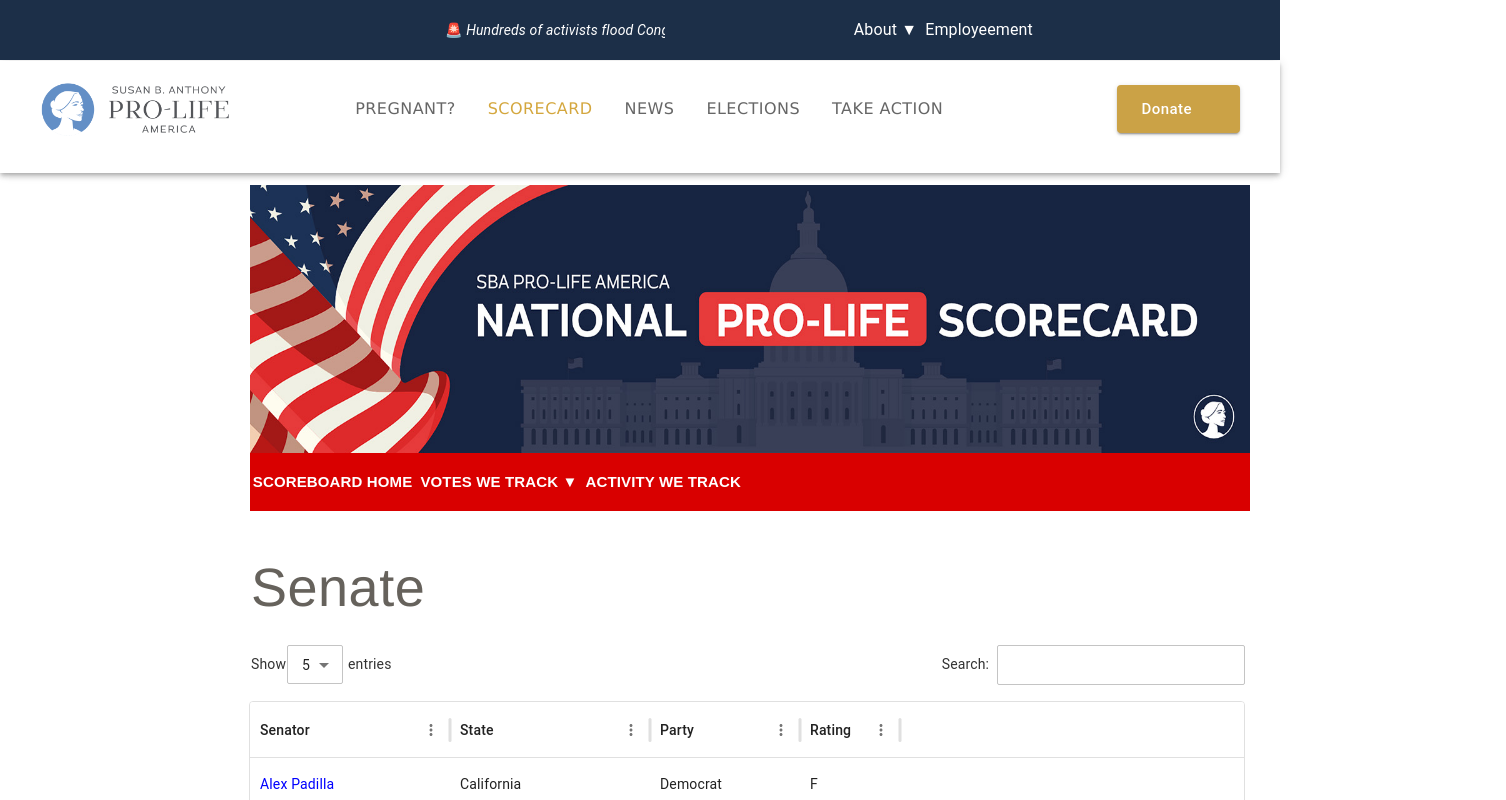
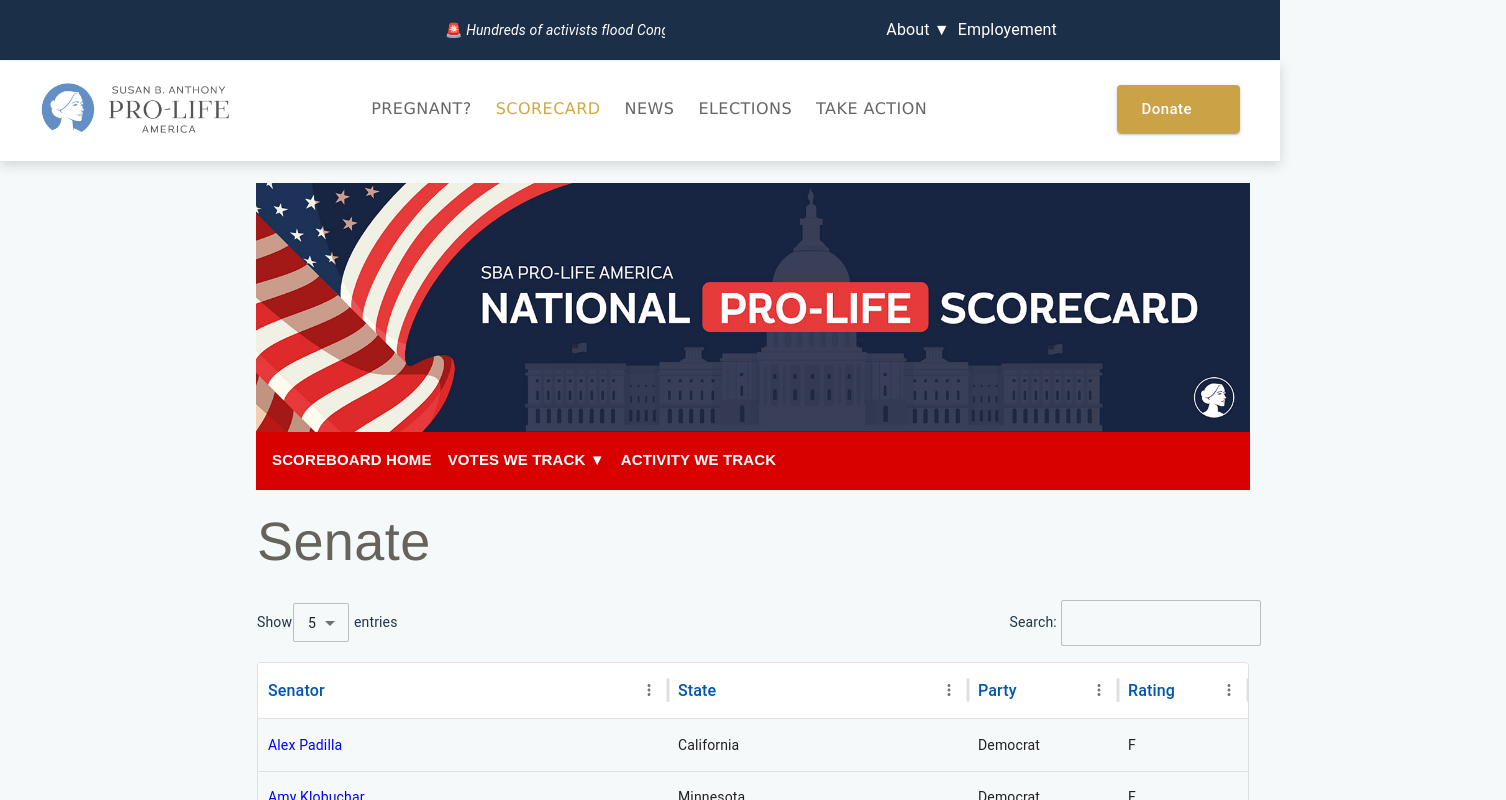
Before and after one commit to Teamgrid-Solutions-Private-Limited/Scoreboard-frontend-ui, a React (Vite) app in the folder scorecard-frontend/: page / in a window 1280 px wide. Shown: the top 800 px of the page, 1506 px wide, since content can reach past the window. Built offline with nearby package versions, Linux system fonts and the light colour scheme; some icons are missing.

Commit message:
updated scorecard

```diff
--- a/scorecard-frontend/src/App.jsx
+++ b/scorecard-frontend/src/App.jsx
@@ -13,8 +13,8 @@
     <>
     <BrowserRouter>
     <Routes>
-      {/* <Route path="/" element={<Scorecard />}/> */}
-      <Route path="/" element={<CustomizedGrid />}/>
+      <Route path="/" element={<Scorecard />}/>
+      {/* <Route path="/" element={<CustomizedGrid />}/> */}
       {/* <Route path="/" element={<TopBar />}/> */}
 
 
--- a/scorecard-frontend/src/components/AppHeaderBar.jsx
+++ b/scorecard-frontend/src/components/AppHeaderBar.jsx
@@ -6,16 +6,17 @@
   return (
     <AppBar
     position="fixed"
+    elevation={0}
     sx={{
       bgcolor: "white",
-      color: "black",
-      // boxShadow: 1,
       top: "61px", // Push below TopBar
       left: 0,
       width: "100%",
       zIndex: 1000,
       paddingTop:"16px",
-      height:{xs:"auto",md:"14%"}
+      height:{xs:"auto",md:"100px"},
+      boxShadow: "0px 4px 12px rgba(2, 2, 2, 0.15)", // 👈 light shadow
+
     }}
   >
     <Toolbar sx={{ display: "flex", justifyContent: "space-between", px: {xs:2,md:5},}}>
@@ -30,12 +31,12 @@
       </Box>
 
       {/* Center - Navigation Links */}
-      <Box sx={{ display: "flex", gap:2}}>
-        <Button sx={{ color: "#666" ,fontFamily:" Verdana, Geneva, sans-serif", fontSize: "16px",fontWeight: "400" }}>PREGNANT?</Button>
-        <Button sx={{ color: "#d4a73e" ,fontFamily:" Verdana, Geneva, sans-serif", fontSize: "16px",fontWeight: "400" }}>SCORECARD</Button>
-        <Button sx={{ color: "#666" ,fontFamily:" Verdana, Geneva, sans-serif", fontSize: "16px",fontWeight: "400" }}>NEWS</Button>
-        <Button sx={{ color: "#666" ,fontFamily:" Verdana, Geneva, sans-serif", fontSize: "16px",fontWeight: "400" }}>ELECTIONS</Button>
-        <Button sx={{ color: "#666",fontFamily:" Verdana, Geneva, sans-serif", fontSize: "16px",fontWeight: "400"  }}>TAKE ACTION</Button>
+      <Box sx={{ gap:1, display:{xs:"none",md:"flex"},flexWrap:"wrap",justifyContent:{xs:"center",md:"space-between"}}}>
+        <Button sx={{ color: "#666" ,fontFamily:" Verdana, Geneva, sans-serif", fontSize: "16px",fontWeight: "400" ,  "&:hover": { color: "#d4a73e" },}}>PREGNANT?</Button>
+        <Button sx={{ color: "#d4a73e" ,fontFamily:" Verdana, Geneva, sans-serif", fontSize: "16px",fontWeight: "400" ,"&:hover":{color:"#d4a73e"} }}>SCORECARD</Button>
+        <Button sx={{ color: "#666" ,fontFamily:" Verdana, Geneva, sans-serif", fontSize: "16px",fontWeight: "400" ,"&:hover":{color:"#d4a73e"}}}>NEWS</Button>
+        <Button sx={{ color: "#666" ,fontFamily:" Verdana, Geneva, sans-serif", fontSize: "16px",fontWeight: "400","&:hover":{color:"#d4a73e"} }}>ELECTIONS</Button>
+        <Button sx={{ color: "#666",fontFamily:" Verdana, Geneva, sans-serif", fontSize: "16px",fontWeight: "400","&:hover":{color:"#d4a73e"}  }}>TAKE ACTION</Button>
       </Box>
 
       {/* Right - Icons & Donate */}
--- a/scorecard-frontend/src/components/CustomizedGrid.jsx
+++ b/scorecard-frontend/src/components/CustomizedGrid.jsx
@@ -22,8 +22,6 @@
             >
              <TopBar/>
              <AppHeaderBar/>
-
-
             </Box>
             <Container
                 component="main"
--- a/scorecard-frontend/src/components/Scorecard.jsx
+++ b/scorecard-frontend/src/components/Scorecard.jsx
@@ -1,9 +1,13 @@
 import React from "react";
 import { DataGrid } from "@mui/x-data-grid";
-import { Box,FormControl,InputLabel,Select,Menu,MenuItem,TextField, Typography} from "@mui/material";
+import { Box, FormControl, InputLabel, Select, Menu, MenuItem, TextField, Typography, Stack, Grid } from "@mui/material";
 import { useState } from "react";
+import TopBar from "./TopBar";
+import AppHeaderBar from "./AppHeaderBar";
+import SenatorTopImg from "./SenatorTopImg";
 const columns = [
-  { field: "senator", headerName: "Senator", width: 200, renderCell: (params) => (
+  {
+    field: "senator", headerName: "Senator", width: 410, renderCell: (params) => (
       <span style={{
         color: params.row.party === "Republican" ? "red" :
           params.row.party === "Democrat" ? "blue" : "gray",
@@ -14,9 +18,9 @@
       </span>
     )
   },
-  { field: "state", headerName: "State", width: 200 },
+  { field: "state", headerName: "State", width: 300 },
   { field: "party", headerName: "Party", width: 150 },
-  { field: "rating", headerName: "Rating", width: 100 },
+  { field: "rating", headerName: "Rating", width: 130 },
 ];
 const rows = [
   { id: 1, senator: "Alex Padilla", state: "California", party: "Democrat", rating: "F" },
@@ -38,10 +42,113 @@
   );
   return (
     <>
+      <Box sx={{ display: "flex" }}>
+
+        <TopBar />
+        <AppHeaderBar />
+        <Box
+          component="main"
+          sx={() => ({
+            flexGrow: 1,
+            overflow: "auto",
+            backgroundColor: "#F5F9FA",
+            // optional, to visualize the area
+            // backgroundColor: "#d6d7e2 ", // optional, to visualize the area
+          })}
+        >
+
+          <Box sx={{
+            pt: { xs: "10px", md: '183px' }, // <-- Adds space below the fixed header (adjust height as needed)
+            // mx: 4,
+            // pb: 8,
+            // width: "100%"
+          }}>
+            <SenatorTopImg />
+          </Box>
+          <Stack
+            spacing={3}
+            sx={{
+              alignItems: "center",
+              mx: 2.5,
+              justifyContent: "center",
+              paddingX: "237px",
+              width: "100%",
+              // pb: 5,
+              mt: { xs: 8, md: -2 },
+            }}
+          >
+
+            <Box sx={{ width: "100%" }}>
+              <Typography component="h2" variant="h6" sx={{ mb: 2, fontSize: "54px", fontFamily: '"Helvetica Neue", Helvetica, Arial, sans-serif', color: "#66625c" }}>
+                Senate
+              </Typography>
+              <Box sx={{ display: "flex", justifyContent: "left", marginBottom: 2, flexWrap: "wrap" }}>
+                <Box sx={{ display: "flex", flexDirection: "row", alignItems: "center" }}>
+                  <Typography sx={{ fontSize: "14px" }}>Show</Typography>
+                  <FormControl size="small">
+                    <Select value={pageSize} onChange={(e) => setPageSize(e.target.value)} size="small" sx={{ boxSizing: "border-box", borderRadius: "2px", fontSize: "14px", p: "1px", m: "1px" }}>
+                      {[5, 10, 25, 100].map((size) => (
+                        <MenuItem key={size} value={size}>
+                          {size}
+                        </MenuItem>
+                      ))}
+                    </Select>
+                  </FormControl>
+                  <Typography sx={{ fontSize: "14px", paddingLeft: "4px" }}>entries</Typography>
+                </Box>
+                <Box sx={{ display: "flex", justifyContent: "center", alignItems: "center" }}>
+                  <Typography sx={{ fontSize: "14px", paddingRight: "4px", paddingLeft: "612px" }}>Search:</Typography>
+                  <TextField
+                    variant="outlined"
+                    // size="small"
+                    sx={{
+                      "& .MuiOutlinedInput-root": {
+                        borderRadius: "2px",
+                        height: "46px",
+                        width: "200px",
+                      }
+                    }}
+                    onChange={(e) => setSearch(e.target.value)}
+                  />
+                </Box>
+              </Box>
+              <Grid container spacing={2} columns={12} >
+                <Grid item xs={12} lg={12}>
+                  <DataGrid
+                    rows={filteredRows}
+                    columns={columns}
+                    pageSize={pageSize}
+                    rowsPerPageOptions={[5, 10, 25, 100]}
+                    disableSelectionOnClick
+                    sx={{
+                      width: "100%",
+                      overflowX: "auto",
+                      "& .MuiDataGrid-columnHeaders": {
+                        backgroundColor: "rgba(28, 144, 44, 0.9)", // Transparent Blue
+                        fontSize: "16px",
+                        fontWeight: "bold",
+                      },
+                      "& .MuiDataGrid-columnHeaderTitle": {
+                        color: "#0056b3", // Darker blue text for contrast
+                      },
+                      "& .MuiDataGrid-root": {
+                        border: "1px solid #ddd", // Optional border
+                      },
+                    }}
+                  />
+
+                </Grid>
+              </Grid>
+
+            </Box>
+            {/* //</Box> */}
+            {/* <Stack >
+
+    </Stack>
     <Box  sx={{ display: "flex", justifyContent: "space-between", marginBottom: 2 ,paddingLeft:"227px", width:"106%"}}>
          <Typography sx={{fontSize:"54px", fontFamily:'"Helvetica Neue", Helvetica, Arial, sans-serif', color:"#66625c"}}>  Senate </Typography>
-         </Box>
-    <Box sx={{ display: "flex", justifyContent: "space-between", marginBottom: 2 ,paddingLeft:"227px", width:"106%",}}>
+         </Box> */}
+            {/* <Box sx={{ display: "flex", justifyContent: "space-between", marginBottom: 2 ,paddingLeft:"227px", width:"106%",}}>
    <Box sx={{display:"flex", flexDirection:"row", alignItems:"center"}}>
    <Typography sx={{ fontSize:"14px"}}>Show</Typography>
    <FormControl >
@@ -60,11 +167,13 @@
     <Typography sx={{ fontSize:"14px",paddingRight:"8px"}}>Search:</Typography>
     <TextField
       variant="outlined"
-      size="small"
+       // size="small"
 
       sx={{
         "& .MuiOutlinedInput-root":{
-         borderRadius:"2px"
+         borderRadius:"2px",
+          height:"46px",
+          width:"200px",
                }
        }}
      onChange={(e) => setSearch(e.target.value)}
@@ -80,6 +189,9 @@
        rowsPerPageOptions={[5, 10, 25, 100]}
         disableSelectionOnClick
       />
+     </Box> */}
+          </Stack>
+        </Box>
       </Box>
     </>
   );
--- a/scorecard-frontend/src/components/SenatorTopImg.jsx
+++ b/scorecard-frontend/src/components/SenatorTopImg.jsx
@@ -1,14 +1,14 @@
-import React,{useState} from 'react'
-import { Box, Typography,Menu,MenuItem } from '@mui/material'
+import React, { useState } from 'react'
+import { Box, Typography, Menu, MenuItem } from '@mui/material'
+
 const SenatorTopImg = () => {
     const [anchorEl, setAnchorEl] = useState(null);
     const open = Boolean(anchorEl);
 
-    // Open dropdown on hover
     const handleMouseEnter = (event) => {
         setAnchorEl(event.currentTarget);
     };
-    // Close dropdown when mouse leaves
+
     const handleMouseLeave = (event) => {
         if (anchorEl && !anchorEl.contains(event.relatedTarget)) {
             setAnchorEl(null);
@@ -16,28 +16,75 @@
     };
 
     return (
-        <>
-            <Box sx={{ display: "flex", flexDirection: "column", alignItems: "center",justifyContent:"center",width:"100%",paddingTop:"185px",paddingLeft:"26%" ,paddingBottom:"12px"}}>
-                <Box >
-                    <img src="../../public/scorecard-header-1.jpg" alt="scroreboard"
-                        width={"1000px"}
-                        height={"269px"}
-
+        <Box
+        sx={{
+          display: "flex",
+          flexDirection: "row", // 👈 row layout
+          justifyContent: "center", // centers the content block
+          width: "100%",
+          boxSizing: "border-box",
+          px: 32,
+        }}
+      >
+        {/* Inner content box (max 1000px wide) */}
+        <Box
+          sx={{
+            width: "100%",
+            maxWidth: "1000px",
+            display: "flex",
+            flexDirection: "column",
+          }}
+        >
+          {/* Image */}
+          <Box>
+            <img
+              src="../../public/scorecard-header-1.jpg"
+              alt="scoreboard"
+              style={{ width: "100%", height: "auto" }}
             />
           </Box>
-                <Box sx={{
-                    display: "flex", flexDirection: "row", width: "1000px", bgcolor: "#d90000", color: "white", justifyContent: "left", gap: 1, alignItems: "center", height: "58px",
-                    position: "relative", px: "3px", boxSizing: "border-box",marginBottom:"24px", marginTop: "-6px",
-                }}>
-                    <Typography sx={{ fontFamily: " proxima-nova, sans-serif", fontSize: "15px" ,fontWeight:"700" }}>
+
+          {/* Red Navigation Row */}
+          <Box
+            sx={{
+              display: "flex",
+              flexDirection: "row",
+              bgcolor: "#d90000",
+              color: "white",
+              alignItems: "center",
+              justifyContent: "flex-start",
+              gap: 2,
+              height: "58px",
+              px: 2,
+              mt: "-6px",
+              mb: 3,
+              width: "100%",
+              boxSizing: "border-box",
+            }}
+          >
+            <Typography
+              sx={{
+                fontFamily: "proxima-nova, sans-serif",
+                fontSize: "15px",
+                fontWeight: "700",
+              }}
+            >
               SCOREBOARD HOME
             </Typography>
+
+            {/* Dropdown */}
             <Box
               sx={{ cursor: "pointer", position: "relative" }}
               onMouseEnter={handleMouseEnter}
               onMouseLeave={handleMouseLeave}
             >
-                    <Typography sx={{ fontFamily: "proxima-nova, sans-serif", fontSize: "15px", fontWeight: "700" }}>
+              <Typography
+                sx={{
+                  fontFamily: "proxima-nova, sans-serif",
+                  fontSize: "15px",
+                  fontWeight: "700",
+                }}
+              >
                 VOTES WE TRACK ▼
               </Typography>
               <Menu
@@ -45,31 +92,48 @@
                 open={open}
                 onClose={handleMouseLeave}
                 sx={{
-                            "& .MuiPaper-root": {  // Targets the dropdown container
-                                backgroundColor: "#d90000", // Set background color
-                                color: "white", // Set text color
-                                width:"190px"
-                            }
+                  "& .MuiPaper-root": {
+                    backgroundColor: "#d90000",
+                    color: "white",
+                    width: "190px",
+                  },
                 }}
                 MenuListProps={{ onMouseLeave: handleMouseLeave }}
               >
-                    <MenuItem onClick={handleMouseLeave}
+                <MenuItem
+                  onClick={handleMouseLeave}
                   sx={{
-                        bgcolor:"#d90000",
-                        "&:hover": { backgroundColor: "#7f0000" }
-                    }}>House</MenuItem>
-                    <MenuItem onClick={handleMouseLeave}    sx={{
-                        bgcolor:"#d90000",
-                        "&:hover": { backgroundColor: "#7f0000" }
-                    }}>Senate</MenuItem>
+                    bgcolor: "#d90000",
+                    "&:hover": { backgroundColor: "#7f0000" },
+                  }}
+                >
+                  House
+                </MenuItem>
+                <MenuItem
+                  onClick={handleMouseLeave}
+                  sx={{
+                    bgcolor: "#d90000",
+                    "&:hover": { backgroundColor: "#7f0000" },
+                  }}
+                >
+                  Senate
+                </MenuItem>
               </Menu>
             </Box>
-                    <Typography sx={{ fontFamily: " proxima-nova, sans-serif", fontSize: "15px" ,fontWeight:"700" }}>
+
+            <Typography
+              sx={{
+                fontFamily: "proxima-nova, sans-serif",
+                fontSize: "15px",
+                fontWeight: "700",
+              }}
+            >
               ACTIVITY WE TRACK
             </Typography>
           </Box>
         </Box>
-        </>
+      </Box>
+
     )
 }
 
--- a/scorecard-frontend/src/components/TopBar.jsx
+++ b/scorecard-frontend/src/components/TopBar.jsx
@@ -96,21 +96,22 @@
                     </Menu>
                 </Box>
                 <Typography sx={{color:"white"}}>
-                    Employeement
+                    Employement
                 </Typography>
-
-                <IconButton sx={{ color: "white" }}>
-                    <FacebookIcon />
+<Box>
+                <IconButton sx={{ color: "white", }}>
+                    <FacebookIcon sx={{fontSize:"20px"}} />
                 </IconButton >
                 <IconButton sx={{ color: "white" }}>
-                <XIcon/>
+                <XIcon sx={{fontSize:"20px"}}/>
                 </IconButton>
                 <IconButton sx={{ color: "white" }}>
-                    <InstagramIcon />
+                    <InstagramIcon sx={{fontSize:"20px"}} />
                 </IconButton >
                 <IconButton sx={{ color: "white" }}>
-                    <YouTubeIcon />
+                    <YouTubeIcon  sx={{fontSize:"20px"}}/>
                 </IconButton>
+                </Box>
 
             </Box>
         </Box>
```
Lines whose indentation alone changed are shown as unchanged.
